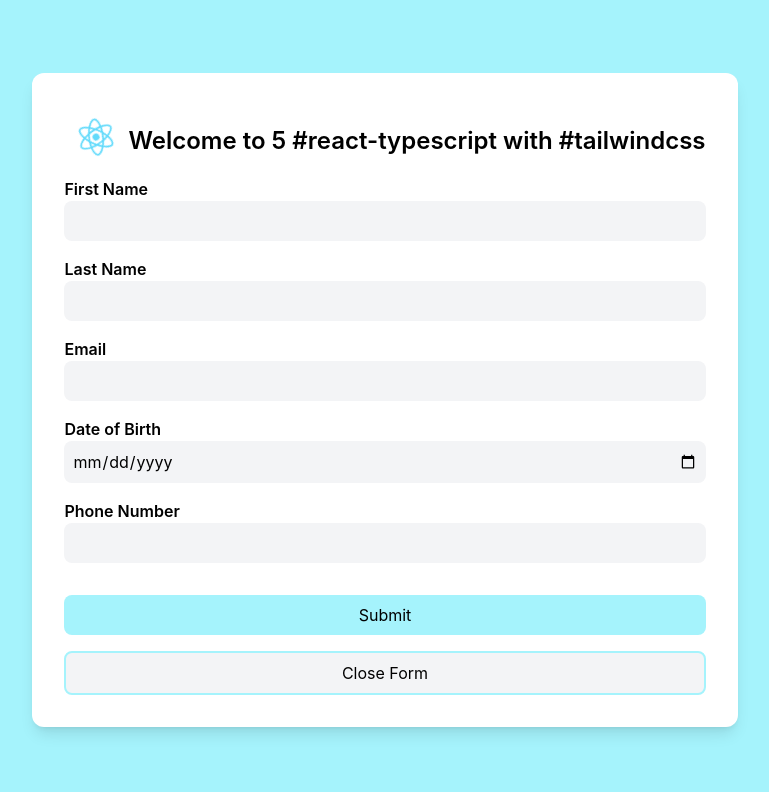
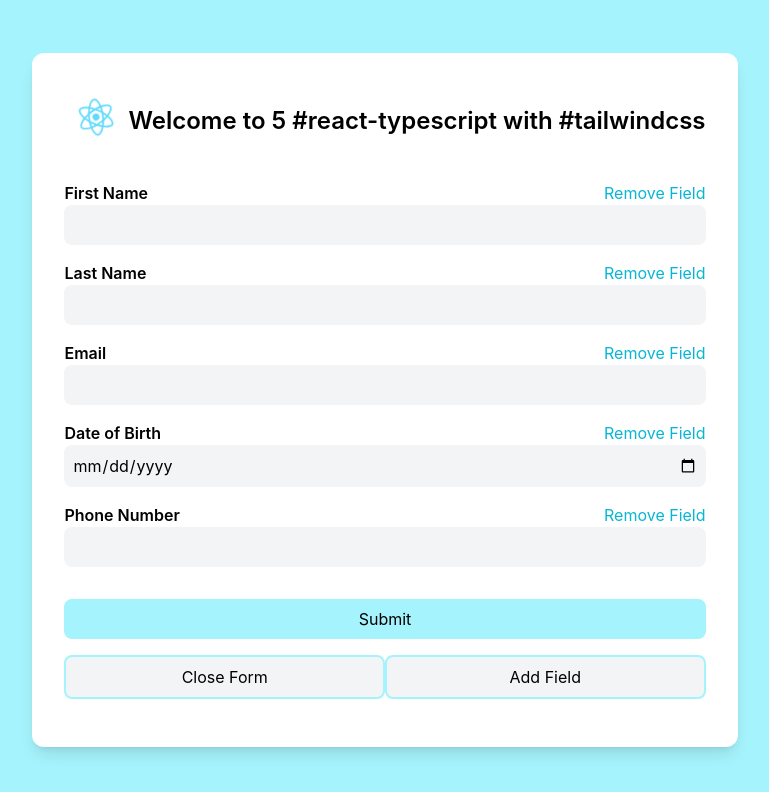
Before and after one commit to Aayushi-Mittal/GDC-WD301, a React (Create React App) app: page / in a window 1280 px wide. Both pictures are taken after a click on the button "Open Form". Shown: the top 792 px of the page, without its empty margins (255-1024 px from the left). Built offline with nearby package versions, Linux system fonts and the light colour scheme.

Commit message:
Add remove and aadd field functionality

```diff
--- a/src/App.tsx
+++ b/src/App.tsx
@@ -15,22 +15,13 @@ function App() {
     setState("HOME");
   }
 
-  const formFields = [
-    { id: 1, label: "First Name", type: "text" },
-    { id: 2, label: "Last Name", type: "text" },
-    { id: 3, label: "Email", type: "email" },
-    { id: 4, label: "Date of Birth", type: "date" },
-    { id: 5, label: "Phone Number", type: "tel" },
-  ];
-
-
   return (
     <AppContainer>
       <Header title={"Welcome to 5 #react-typescript with #tailwindcss"} />
       {
       state === "HOME" ?
         (<Home openFormCB={openForm}/>) :
-        (<Form closeFormCB={closeForm} formFields={formFields}/>)
+        (<Form closeFormCB={closeForm}/>)
       }
     </AppContainer>
   );
--- a/src/components/Form.tsx
+++ b/src/components/Form.tsx
@@ -1,18 +1,41 @@
-function Form(props:{closeFormCB:()=>void; formFields: any[]}) {
+import LabelledInput from "./LabelledInput";
+import {useState} from 'react'
+
+const formFields = [
+  { id: 1, label: "First Name", type: "text" },
+  { id: 2, label: "Last Name", type: "text" },
+  { id: 3, label: "Email", type: "email" },
+  { id: 4, label: "Date of Birth", type: "date" },
+  { id: 5, label: "Phone Number", type: "tel" },
+];
+
+function Form(props:{closeFormCB:()=>void}) {
+  const [state, setState] = useState(formFields);
+
+  const addField = () => {
+    setState([
+      ...state,
+      {
+        id: state.length+2,
+        label: "New Field",
+        type: "text"
+      }
+    ])
+  }
+
+  const removeField = (id:number) => {
+    setState(state.filter((field) => field.id !== id))
+  }
+
   return (
     <>
-      <form>
-      {props.formFields.map((field) => (
-          <div key={field.id} className="py-2">
-            <label className="font-semibold">{field.label}</label>
-            <input
-              type={field.type}
-              className="p-2 bg-gray-100 rounded-lg outline-cyan-500 w-full"
-            />
-          </div>
+      <form className="mt-6 mb-4">
+        {state.map((field) => (
+          <LabelledInput key={field.id} id={field.id} label={field.label} type={field.type} removeFieldCB={removeField}/>
         ))}
         <input type="submit" className="p-2 mt-6 bg-cyan-200 rounded-lg w-full hover:bg-cyan-300" />
-        <button className="mt-4 p-2 bg-gray-100 border-2 border-cyan-200 rounded-lg hover:bg-cyan-200 w-full" onClick={props.closeFormCB}>Close Form</button>
+        <button className="mt-4 p-2 bg-gray-100 border-2 border-cyan-200 rounded-lg hover:bg-cyan-200 w-1/2" onClick={props.closeFormCB}>Close Form</button>
+        <button className="mt-4 p-2 bg-gray-100 border-2 border-cyan-200 rounded-lg hover:bg-cyan-200 w-1/2" onClick={addField}>Add Field</button>
       </form>
     </>
   );
--- /dev/null
+++ b/src/components/LabelledInput.tsx
@@ -0,0 +1,18 @@
+import React from 'react'
+
+const LabelledInput = (props:{id:number, label:string, type:string, removeFieldCB: (id:number)=>void}) => {
+  return (
+    <div key={props.id} className="py-2">
+        <div className="flex justify-between">
+            <label className="font-semibold">{props.label}</label>
+            <button className="text-cyan-500" onClick={(_)=>props.removeFieldCB(props.id)}>Remove Field</button>
+        </div>
+        <input
+          type={props.type}
+          className="p-2 bg-gray-100 rounded-lg outline-cyan-500 w-full"
+        />
+    </div>
+  )
+}
+
+export default LabelledInput;
```
